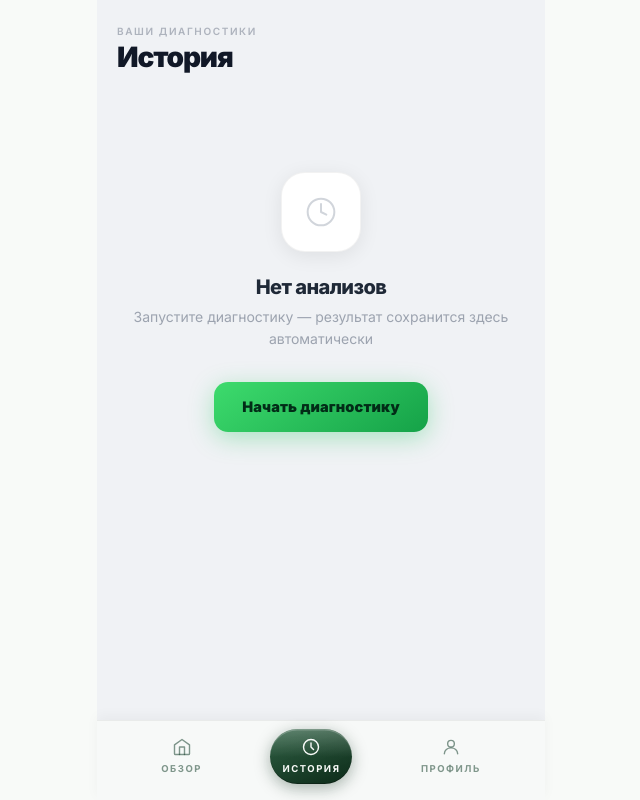
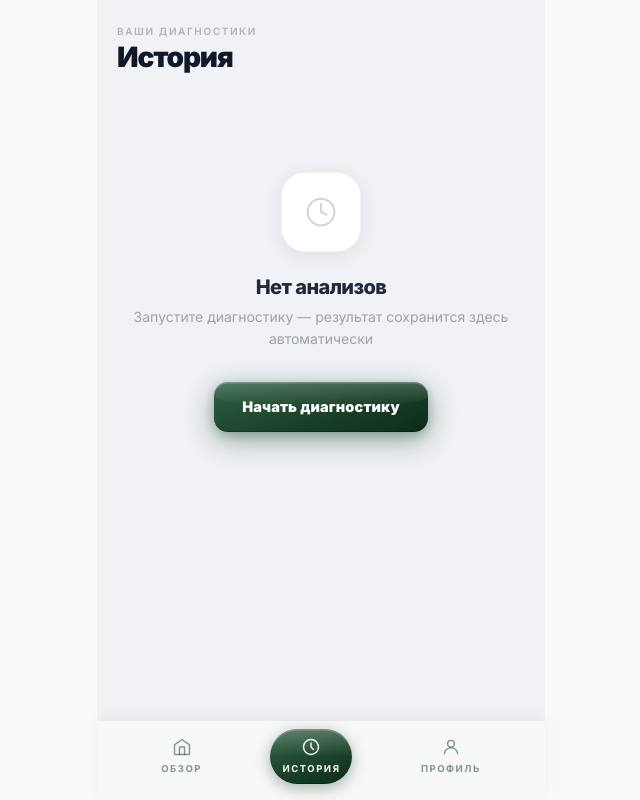
Before and after one commit to NanoRUS/agro-ai-frontend, a Next.js app: page /history in a window 1280 px wide. Shown: the whole page, without its empty margins (319-959 px from the left). Built offline with nearby package versions, Linux system fonts and the light colour scheme.

Commit message:
polish: liquid glass style on history empty state CTA button

```diff
--- a/app/history/page.tsx
+++ b/app/history/page.tsx
@@ -307,16 +307,27 @@ function EmptyState({ onStart }: { onStart: () => void }) {
 
       <button
         onClick={onStart}
-        className="mt-8 px-7 py-3.5 rounded-[14px] font-black
-                   transition-all duration-150 active:scale-[0.97] active:brightness-95"
+        className="mt-8 px-7 py-3.5 font-black transition-all duration-150 active:scale-[0.96]"
         style={{
-          background: 'linear-gradient(145deg, #3ddb6d 0%, #15a248 100%)',
-          color: '#022c17',
+          position: 'relative',
+          overflow: 'hidden',
+          borderRadius: '14px',
+          background: 'linear-gradient(160deg, rgba(38,90,60,0.97) 0%, rgba(12,42,24,1) 100%)',
+          color: 'white',
           fontSize: 14.5,
           letterSpacing: '0.01em',
-          boxShadow: '0 6px 24px rgba(34,197,94,0.35)',
+          border: 'none',
+          cursor: 'pointer',
+          boxShadow: 'inset 0 1.5px 0 rgba(255,255,255,0.22), inset 0 -1px 0 rgba(0,0,0,0.28), 0 8px 28px rgba(27,67,50,0.45), 0 3px 10px rgba(27,67,50,0.22)',
         }}
       >
+        <div aria-hidden style={{
+          position: 'absolute', top: 0, left: 0, right: 0,
+          height: '50%',
+          background: 'linear-gradient(to bottom, rgba(255,255,255,0.18), rgba(255,255,255,0))',
+          borderRadius: '14px 14px 60% 60% / 14px 14px 50% 50%',
+          pointerEvents: 'none',
+        }} />
         Начать диагностику
       </button>
     </div>
```
